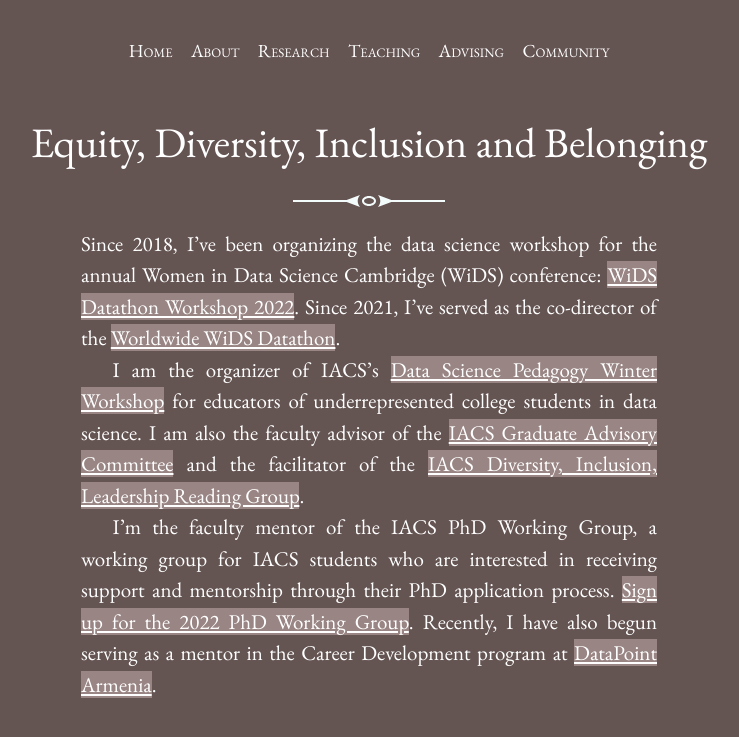
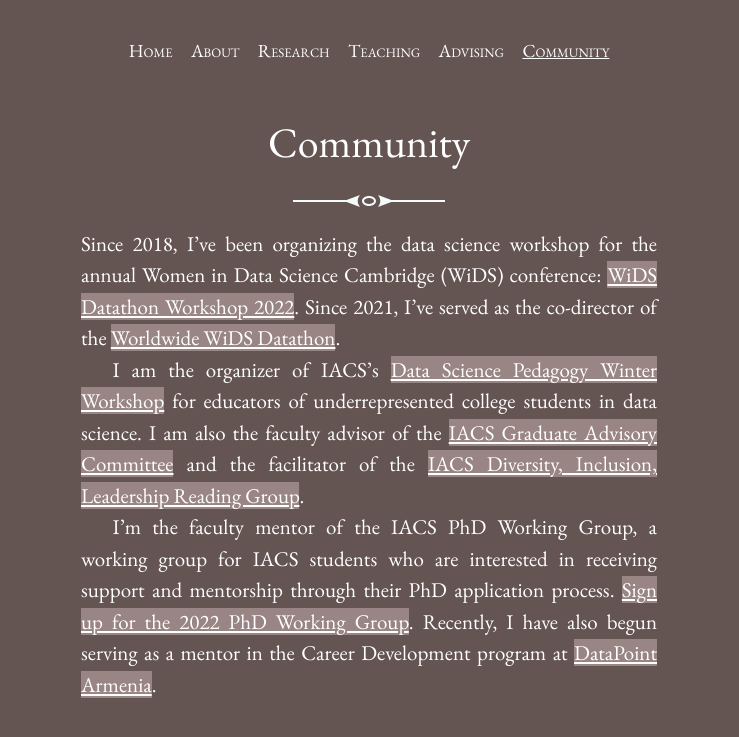
Before and after one commit to onefishy/onefishy.github.io, a Jekyll site: the page built from community.md, in a window 1280 px wide. Shown: the top 737 px of the page, without its empty margins (271-1010 px from the left). Built offline with Jekyll 4.4.1, drawn with Linux system fonts in a browser that asks for light colours.

Commit message:
Update and rename edib.md to community.md

```diff
--- a/edib.md
+++ b/community.md
@@ -1,6 +1,6 @@
 ---
 layout: post
-title: Equity, Diversity, Inclusion and Belonging
+title: Community
 ---
 
 Since 2018, I've been organizing the data science workshop for the annual Women in Data Science Cambridge (WiDS) conference: [WiDS Datathon Workshop 2022](https://onefishy.github.io/wids_datathon/). Since 2021, I've served as the co-director of the [Worldwide WiDS Datathon](https://www.widsconference.org).
```
